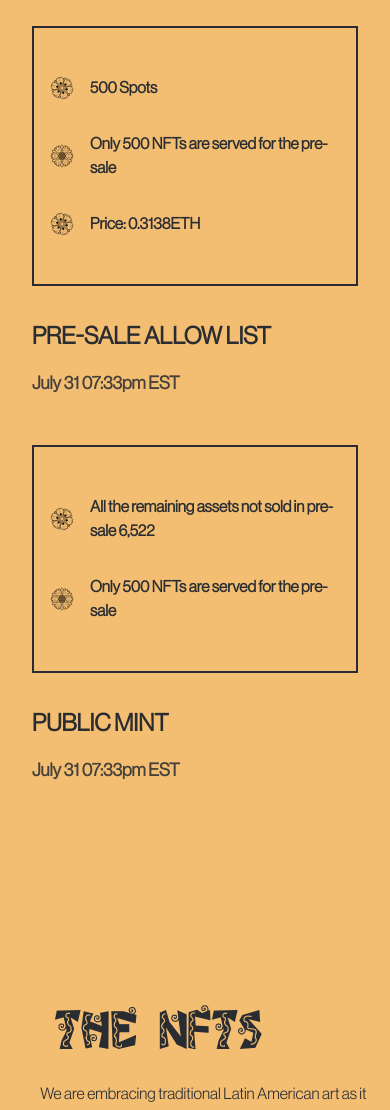
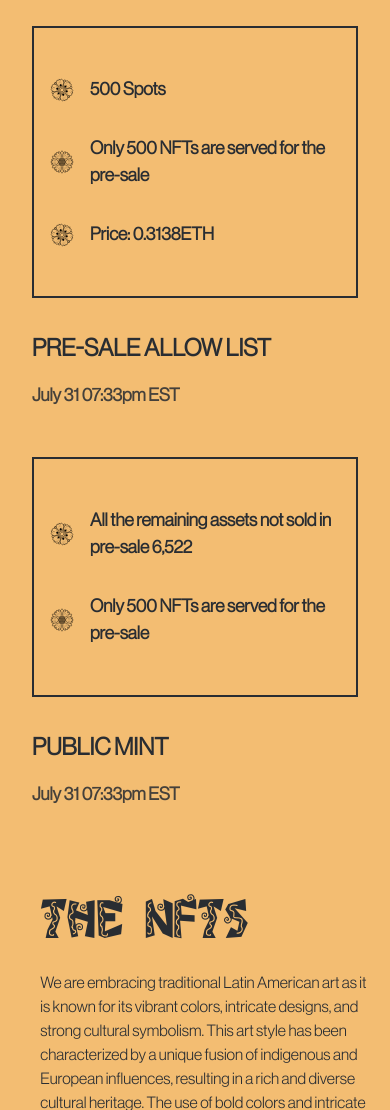
Before and after one commit to Geller99/Migente, a Next.js app: page / in a window 390 px wide. Shown: the part 2740-3850 px from the top of the page. Built offline with nearby package versions, Linux system fonts and the light colour scheme.

Commit message:
added new section

```diff
--- a/components/NftSection/style.scss
+++ b/components/NftSection/style.scss
@@ -1,5 +1,5 @@
 .nft-section {
-    height: 100vh;
+    // height: 100vh;
     // padding: 0px max(10vw, 20px);
     // background-image: url('../../public/image/nft/nft-bg.png');
 
@@ -10,9 +10,11 @@
     overflow-y: hidden;
     overflow-x: hidden;
 
+
     @media (max-width:768px) {
         padding-left: 10px;
-
+        max-height: 100%;
+        padding-bottom: 84px;
     }
 
     .nft-section-inner {
@@ -36,7 +38,7 @@
                 // justify-items: center;
                 // justify-content: center;
 
-                height: 100vh;
+                // height: 100vh;
                 display: flex;
                 justify-content: center;
                 flex-direction: column;
@@ -189,7 +191,7 @@
                                 font-weight: 400;
                                 font-size: 54px;
                                 line-height: 58px;
-                                margin-left: 14px;
+                                margin-left: 0px;
 
                             }
                         }
--- a/components/TheMintSection/style.scss
+++ b/components/TheMintSection/style.scss
@@ -18,6 +18,7 @@
 
     @media screen and (max-width: 786px) {
       padding-left: 2rem;
+      padding-right: 0 !important;
     }
 
     h1 {
@@ -39,7 +40,7 @@
       margin-left: 42px;
 
       @media screen and (max-width: 786px) {
-        width: 50%;
+        width: 80%;
         margin-left: 1rem;
       }
     }
@@ -52,7 +53,11 @@
     position: relative;
     column-gap: 8rem;
     margin: auto 0;
+    padding: 0 3.7vw;
 
+    @media screen and (max-width: 1440px) {
+      column-gap: 2rem;
+    }
     @media screen and (max-width: 786px) {
         flex-direction: column;
         padding: 0 2rem;
@@ -80,9 +85,12 @@
         height: 100%;
 
         @media screen and (max-width: 786px) {
-            padding: 3rem 1rem;
-            row-gap: 2rem;
+          padding: 3rem 1rem;
+          row-gap: 2rem;
+          max-width: 100%;
         }
+
+
         div {
           display: flex;
           align-items: center;
@@ -101,13 +109,14 @@
             font-family: "Neue Haas Grotesk Display Pro";
             font-style: normal;
             font-weight: 800;
-            font-size: clamp(16px, 1.6vw, 24px);
+            font-size: clamp(22px, 1.6vw, 24px);
             line-height: 150%;
             color: #292D32;
             margin-left: 2rem;
 
             @media screen and (max-width: 786px) {
               margin-left: 1rem;
+              font-size: 18px;
             }
           }
 
```
